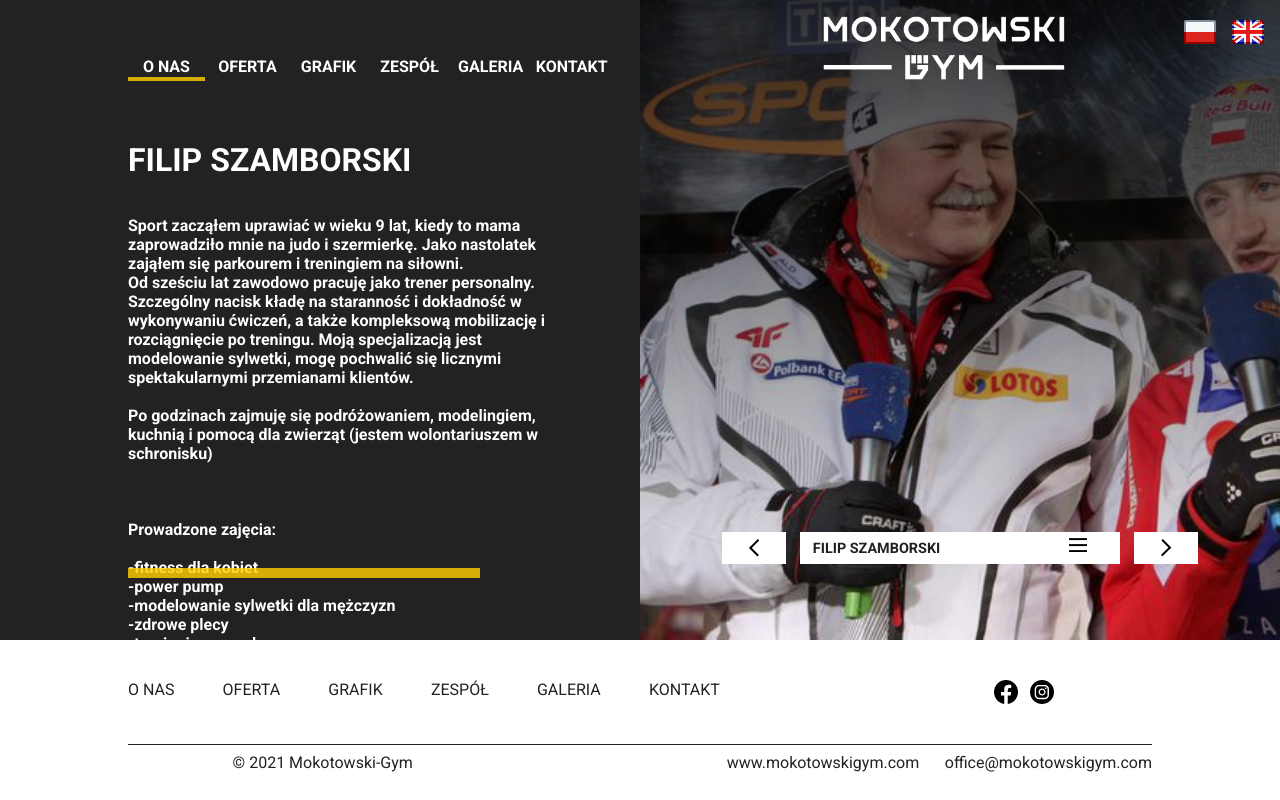
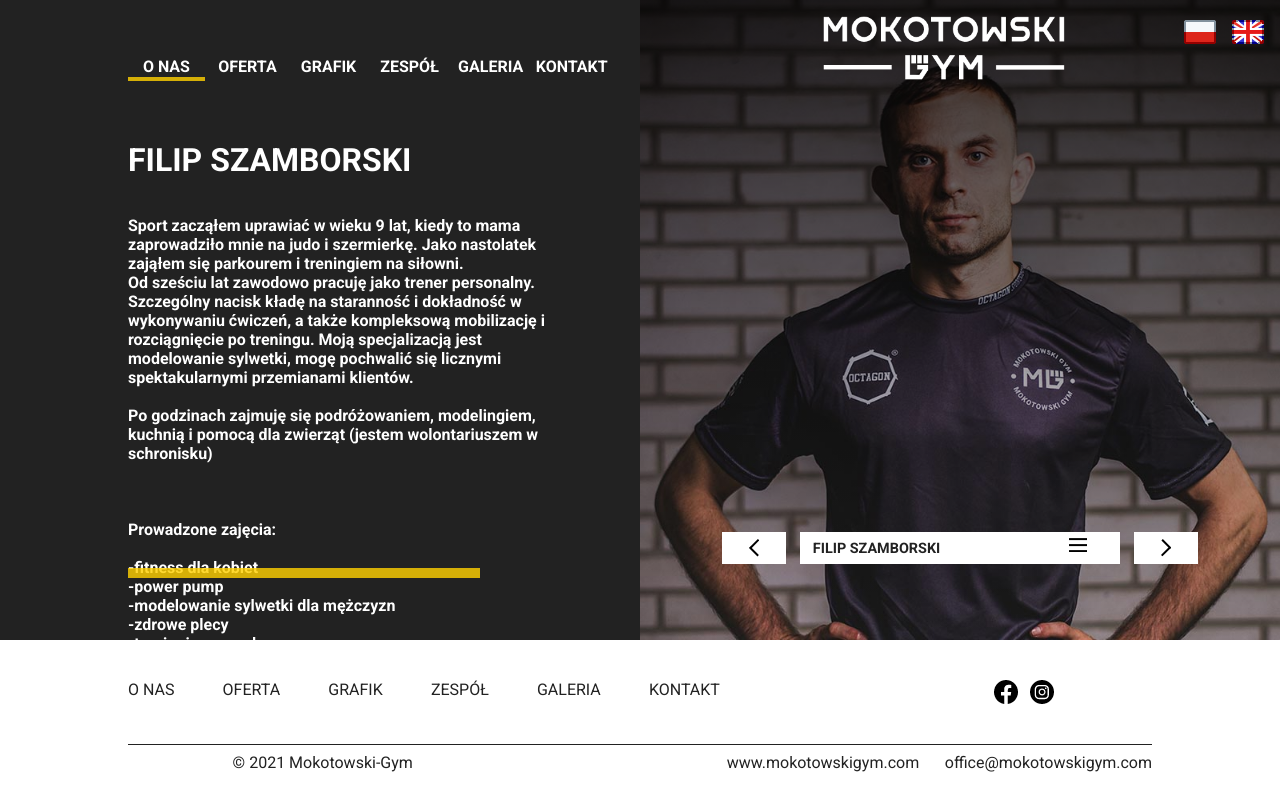
Before and after one commit to McGluszak-MacroIndustries/mokotow-gym, a Vue app: page /#/team in a window 1280 px wide. Built offline with nearby package versions, Linux system fonts and the light colour scheme.

Commit message:
trial of web photos

```diff
--- a/src/mixins/items.ts
+++ b/src/mixins/items.ts
@@ -40,7 +40,7 @@ export const teamItems: Array<Item> = [
     -modelowanie sylwetki dla mężczyzn
     -zdrowe plecy
     -treningi personalne`,
-    src: "tajner.jpg",
+    src: "2x.jpg",
   },
   {
     name: "team",
@@ -55,7 +55,7 @@ export const teamItems: Array<Item> = [
     - boks
     - kickboxing
     - treningi indywidualne`,
-    src: "tajner.jpg",
+    src: "2x.jpg",
   },
   {
     name: "team",
@@ -69,7 +69,7 @@ export const teamItems: Array<Item> = [
     Prowadzone zajęcia:
 
     - Kettlebells / explosive strength`,
-    src: "karolina-min.jpg",
+    src: "2x.jpg",
   },
   {
     name: "team",
@@ -87,7 +87,7 @@ export const teamItems: Array<Item> = [
     - kickboxing
     - boks
     - treningi personalne`,
-    src: "marcin-min.jpg",
+    src: "2x.jpg",
   },
   {
     name: "team",
@@ -104,7 +104,7 @@ export const teamItems: Array<Item> = [
     - boks
     - kickboxing
     - samoobrona dla kobiet`,
-    src: "mateusz-min.jpg",
+    src: "2x.jpg",
   },
   {
     name: "team",
@@ -121,7 +121,7 @@ export const teamItems: Array<Item> = [
     - Hip hop, new style
     - Commercial
     - Cheerleaders`,
-    src: "tajner.jpg",
+    src: "2x.jpg",
   },
   {
     name: "team",
@@ -140,7 +140,7 @@ export const teamItems: Array<Item> = [
 
 
     `,
-    src: "tajner.jpg",
+    src: "2x.jpg",
   },
   {
     name: "team",
@@ -156,7 +156,7 @@ export const teamItems: Array<Item> = [
     - mama wraca do formy
     - jędrne pośladki,płaski brzuch
     - treningi personalne`,
-    src: "sandra-min.jpg",
+    src: "2x.jpg",
   },
   {
     name: "team",
@@ -172,7 +172,7 @@ export const teamItems: Array<Item> = [
     - BJJ dla dorosłych
     - BJJ dla dzieci
     - treningi personalne`,
-    src: "tomek-min.jpg",
+    src: "2x.jpg",
   },
   {
     name: "team",
@@ -185,7 +185,7 @@ export const teamItems: Array<Item> = [
 
     Prowadzone zajęcia:
     - Boks grupa początkująca`,
-    src: "tajner.jpg",
+    src: "2x.jpg",
   },
 ];
 
```
Also changed, not shown: src/img/subpages/team/2x.jpg (added).
